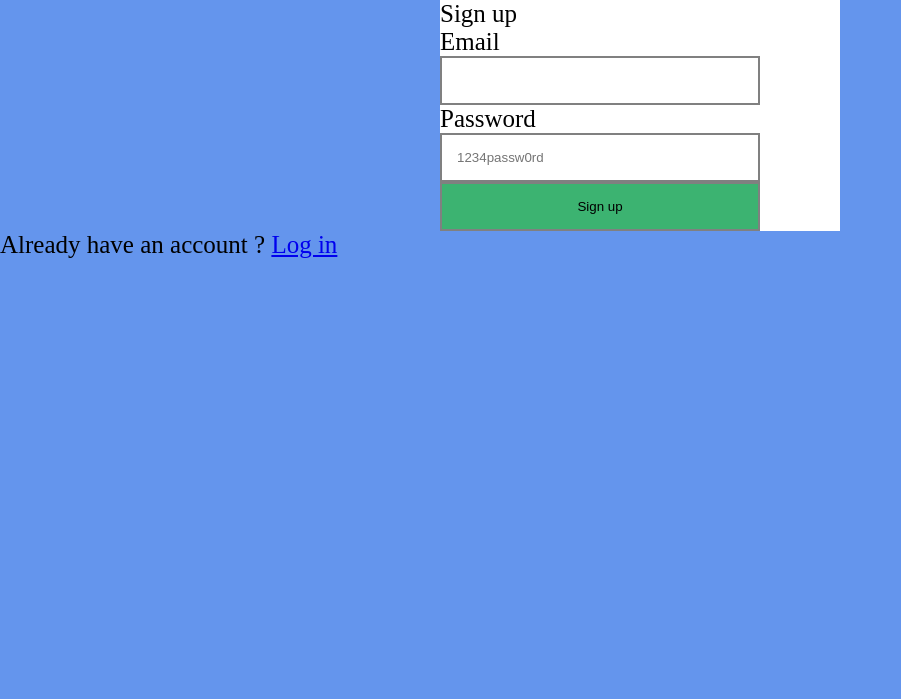
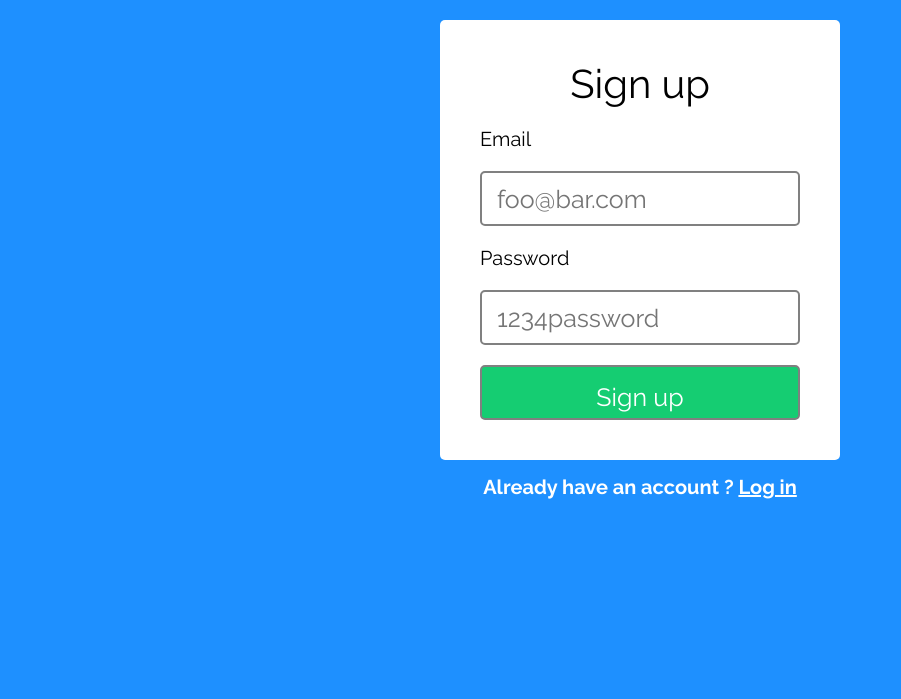
Before and after one commit to MoDiaf/AnalogSea-Signup-Form, a plain HTML site: page index.html in a window 1280 px wide. Shown: the part 101-800 px from the top of the page, without its empty margins (0-901 px from the left). Drawn offline with Linux system fonts and the light colour scheme.

Commit message:
Signup Form done!

```diff
--- a/index.html
+++ b/index.html
@@ -2,31 +2,36 @@
 <html>
 <head>
 	<meta charset="utf-8">
-	<meta name="description" content="AnalogSea, a cloud computing startup, Signup Form.">
+	<meta name="description" content="AnalogSea, a cloud computing startup, signup page.">
 	<link rel="stylesheet" type="text/css" href="main.css">
-	<title>AnalogSea - Sign up</title>
+	<link href="https://fonts.googleapis.com/css?family=Raleway:400,700&display=swap" rel="stylesheet">
+	<title>AnalogSea - Signup</title>
 </head>
 <body>
 	<header>
-		<a href="#"><img src="images/logo.png" height="35" class="AnalogSea"></a>
+		<a href="#"><img src="images/logo.png" height="35" class="logo_img"></a>
 	</header>
 	<main>
-		<form>
-			<fieldset class="fieldset">
-				<legend class="fieldset_legend">Sign up</legend>
 
-				<label>Email</label>
-				<input type="Email" name="" placeholder=""foo@bar.com required>
+		<section class="form_section">
+			<form class="form_box" action="/signup/" method="post">
+				<fieldset class="fieldset">
+					<legend class="fieldset_legend">Sign up</legend>
 
-				<label>Password</label>
-				<input type="Password" name="" placeholder="1234passw0rd" required>
-			</fieldset>
+					<label for="email">Email</label>
+					<input type="Email" name="" placeholder="foo@bar.com" id="email" required>
 
+					<label for="password">Password</label>
+					<input type="Password" name="" placeholder="1234password" id="password" required>
+				</fieldset>
 			<button class="submit_button" type="submit">Sign up</button>
 		</form>
-		<div class="login">
-			<p>Already have an account ? <a href="#">Log in</a></p>
-		</div>
+		</section>
+
+		<section class="login_section">
+			<p class="login_message">Already have an account ? <a href="/login">Log in</a></p>
+		</section>
+
 	</main>
 </body>
 </html>
--- a/main.css
+++ b/main.css
@@ -5,17 +5,25 @@
 }
 
 html {
-	background-color: cornflowerblue;
+	background-color: dodgerblue;
 	font-size: 25px;
+	font-family: "Raleway", sans-serif;
+}
+
+a {
+	color: white;
 }
 
 header {
 	width: 100%;
 	text-align: center;
+	margin-top: 20px;
 }
 
 label {
 	display: block;
+	margin-bottom: 20px;
+	font-size: 20px;
 }
 
 .fieldset {
@@ -23,25 +31,61 @@ label {
 }
 
 .fieldset_legend {
-
+	text-align: center;
+	margin-bottom: 20px;
+	font-size: 40px;
 }
 
-.AnalogSea {
+.logo_img {
 	margin: 30px auto;
 }
 
-form {
+.form_section {
 	width: 400px;
 	background-color: white;
-	margin: 0 auto
+	margin: 0 auto;
+	padding: 40px;
+	border-radius: 5px;
+	margin-bottom: 10px;
+}
+
+.form_box {
+	width: 320px;
+	margin: 0 auto;
 }
 
 input, button {
 	width: 320px;
+	height: 55px;
 	border: 2px solid grey;
+	border-radius: 5px;
 	padding: 15px;
+	font-family : inherit;
+  	font-size   : 100%;
 }
 
+input {
+	margin-bottom: 20px;
+}
+
+
 .submit_button {
-	background-color: mediumseagreen;
+	background-color: #15cd72;
+	cursor: pointer;
+	color: white;
 }
+
+.submit_button:hover {
+	background-color: #11c46c;
+}
+
+.login_message {
+	display: inline-block;
+	color: white;
+	font-weight: bold;
+	font-size: 20px;
+}
+
+.login_section {
+	text-align: center;
+}
```
